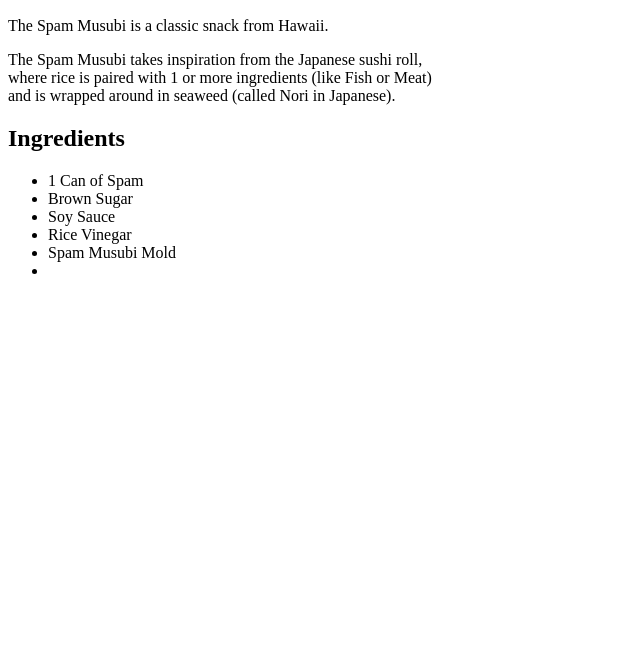
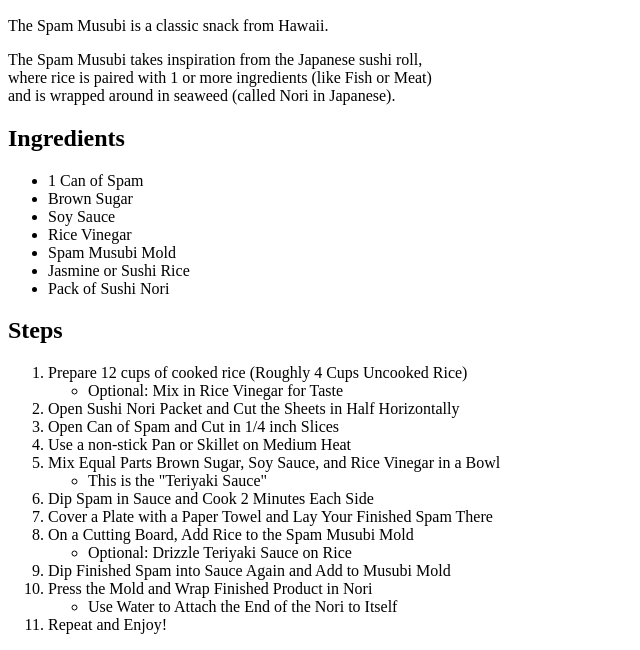
Before and after one commit to binas808/odin-recipes, a plain HTML site: page recipes/spam-musubi.html in a window 1280 px wide. Shown: the part 434-1084 px from the top of the page, without its empty margins (0-640 px from the left). Before the commit the page ends 800 px from the top, so only its background shows below. Drawn offline with Linux system fonts and the light colour scheme.

Commit message:
Spam Musubi Web Page Complete, Added Chicken Bake Web Page

```diff
--- a/recipes/spam-musubi.html
+++ b/recipes/spam-musubi.html
@@ -25,9 +25,37 @@ alt="Spam Musubi Finished Product" width="300" height="300">
     <li>Soy Sauce</li>
     <li>Rice Vinegar</li>
     <li>Spam Musubi Mold</li>
-    <li></li>
+    <li>Jasmine or Sushi Rice</li>
+    <li>Pack of Sushi Nori</li>
 </ul>
 
+<h2>Steps</h2>
+<ol>
+    <li>Prepare 12 cups of cooked rice (Roughly 4 Cups Uncooked Rice)</li>
+    <ul>
+        <li>Optional: Mix in Rice Vinegar for Taste</li>
+    </ul>
+    <li>Open Sushi Nori Packet and Cut the Sheets in Half Horizontally</li>
+    <li>Open Can of Spam and Cut in 1/4 inch Slices</li>
+    <li>Use a non-stick Pan or Skillet on Medium Heat</li>
+    <li>Mix Equal Parts Brown Sugar, Soy Sauce, and Rice Vinegar in a Bowl</li>
+    <ul>
+        <li>This is the "Teriyaki Sauce"</li>
+    </ul>
+    <li>Dip Spam in Sauce and Cook 2 Minutes Each Side</li>
+    <li>Cover a Plate with a Paper Towel and Lay Your Finished Spam There</li>
+    <li>On a Cutting Board, Add Rice to the Spam Musubi Mold</li>
+    <ul>
+        <li>Optional: Drizzle Teriyaki Sauce on Rice</li>
+    </ul>
+    <li>Dip Finished Spam into Sauce Again and Add to Musubi Mold</li>
+    <li>Press the Mold and Wrap Finished Product in Nori</li>
+        <ul>
+            <li>Use Water to Attach the End of the Nori to Itself</li>
+        </ul>
+    <li>Repeat and Enjoy!</li>
+
+</ol>
 
 </body>
 </html>
```
Also changed, not shown: index.html (+5 -1 lines), recipes/chicken-bake.html (added, +30 -0 lines).
